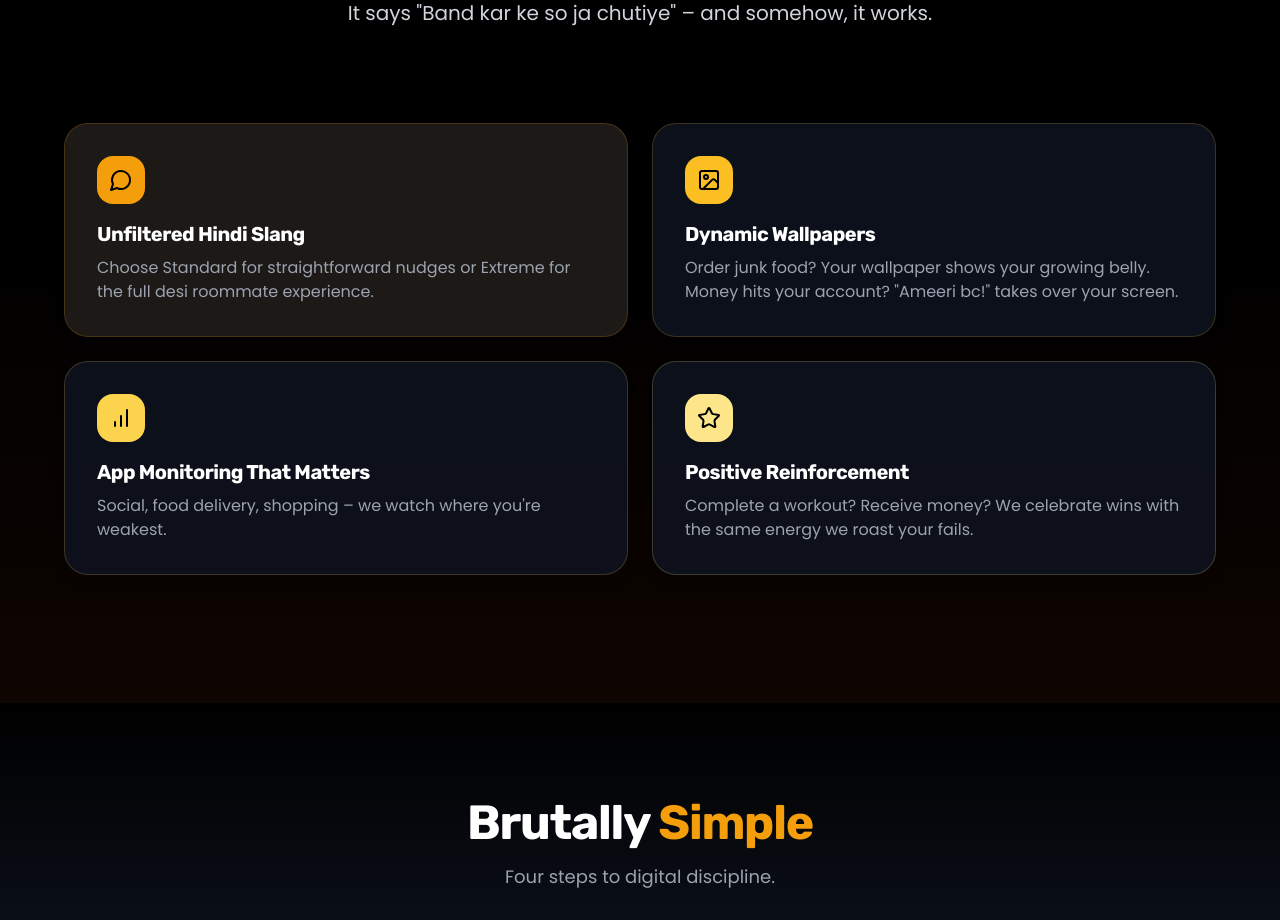
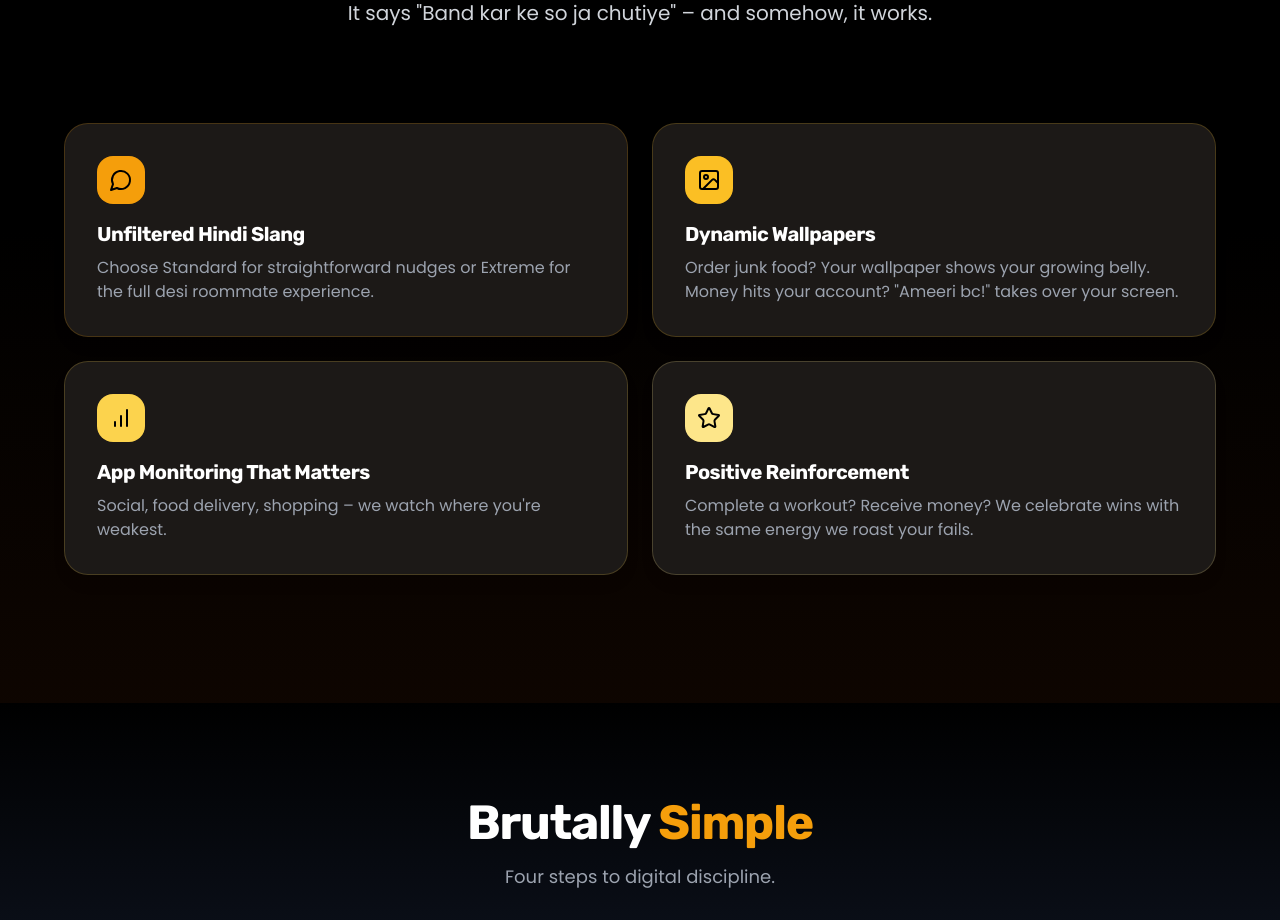
Before and after one commit to anchitfampay/bhai-behave-better-buddy, a React (Vite) app: page / in a window 1280 px wide. Shown: the part 1041-1961 px from the top of the page. Built offline with nearby package versions, Linux system fonts and the light colour scheme.

Commit message:
feat: Apply bento card style
Apply the bento card style to all four feature cards.

```diff
--- a/src/components/Features.tsx
+++ b/src/components/Features.tsx
@@ -1,3 +1,4 @@
+
 import React from 'react';
 import { MessageCircle, Image, BarChart, Star } from 'lucide-react';
 const Features = () => {
@@ -42,7 +43,7 @@ const Features = () => {
         </div>
 
         <div className="grid grid-cols-1 md:grid-cols-2 gap-6 max-w-6xl mx-auto">
-          {/* Feature 1 - Now similar size to others */}
+          {/* Feature 1 */}
           <div className="rounded-3xl p-6 md:p-8 border border-amber-500/20 shadow-lg hover:-translate-y-1 transition-all duration-300 backdrop-blur-sm h-full bg-stone-900">
             <div className={`w-12 h-12 rounded-2xl ${features[0].color} flex items-center justify-center mb-4`}>
               {React.createElement(features[0].icon, {
@@ -54,8 +55,8 @@ const Features = () => {
             <p className="text-gray-400">{features[0].description}</p>
           </div>
 
-          {/* Feature 2 - Regular tile */}
-          <div className="bg-gray-900/70 rounded-3xl p-6 md:p-8 border border-amber-400/20 shadow-lg hover:-translate-y-1 transition-all duration-300 backdrop-blur-sm h-full">
+          {/* Feature 2 - Updated to match first card */}
+          <div className="rounded-3xl p-6 md:p-8 border border-amber-400/20 shadow-lg hover:-translate-y-1 transition-all duration-300 backdrop-blur-sm h-full bg-stone-900">
             <div className={`w-12 h-12 rounded-2xl ${features[1].color} flex items-center justify-center mb-4`}>
               {React.createElement(features[1].icon, {
               size: 24,
@@ -66,8 +67,8 @@ const Features = () => {
             <p className="text-gray-400">{features[1].description}</p>
           </div>
 
-          {/* Feature 3 - Regular tile */}
-          <div className="bg-gray-900/70 rounded-3xl p-6 md:p-8 border border-amber-300/20 shadow-lg hover:-translate-y-1 transition-all duration-300 backdrop-blur-sm h-full">
+          {/* Feature 3 - Updated to match first card */}
+          <div className="rounded-3xl p-6 md:p-8 border border-amber-300/20 shadow-lg hover:-translate-y-1 transition-all duration-300 backdrop-blur-sm h-full bg-stone-900">
             <div className={`w-12 h-12 rounded-2xl ${features[2].color} flex items-center justify-center mb-4`}>
               {React.createElement(features[2].icon, {
               size: 24,
@@ -78,8 +79,8 @@ const Features = () => {
             <p className="text-gray-400">{features[2].description}</p>
           </div>
 
-          {/* Feature 4 - Regular tile */}
-          <div className="bg-gray-900/70 rounded-3xl p-6 md:p-8 border border-amber-200/20 shadow-lg hover:-translate-y-1 transition-all duration-300 backdrop-blur-sm h-full">
+          {/* Feature 4 - Updated to match first card */}
+          <div className="rounded-3xl p-6 md:p-8 border border-amber-200/20 shadow-lg hover:-translate-y-1 transition-all duration-300 backdrop-blur-sm h-full bg-stone-900">
             <div className={`w-12 h-12 rounded-2xl ${features[3].color} flex items-center justify-center mb-4`}>
               {React.createElement(features[3].icon, {
               size: 24,
```
